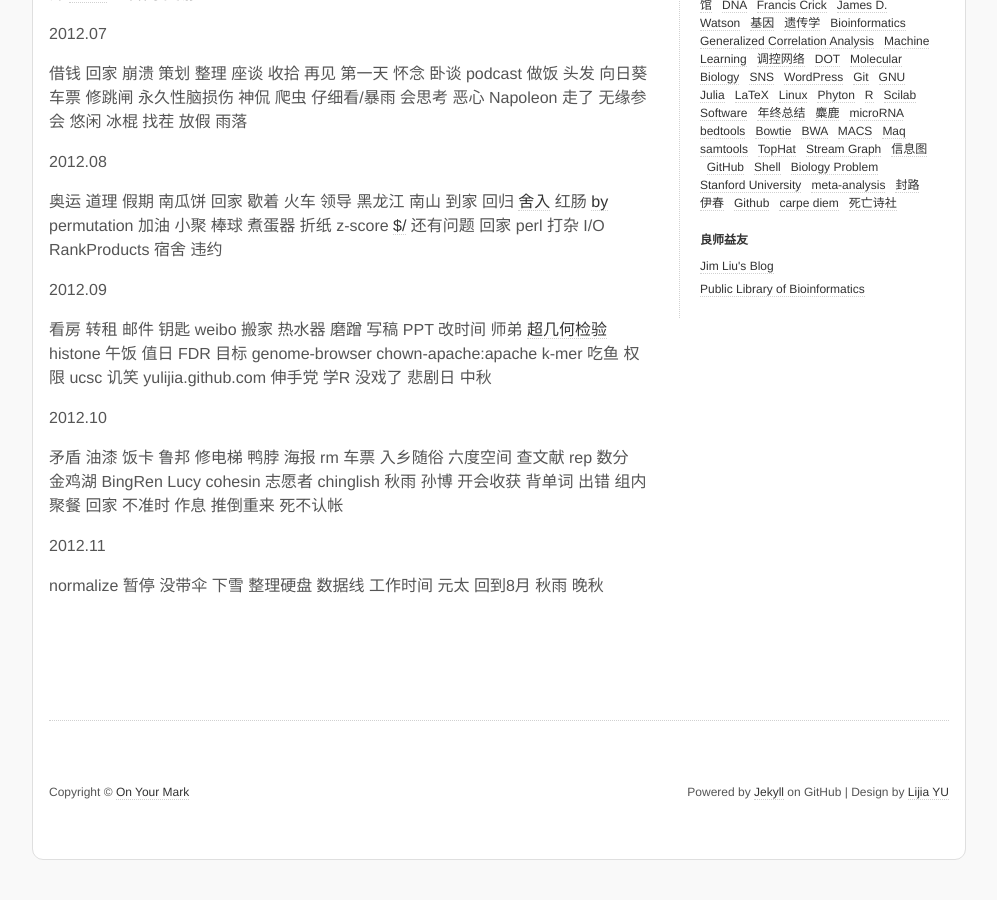
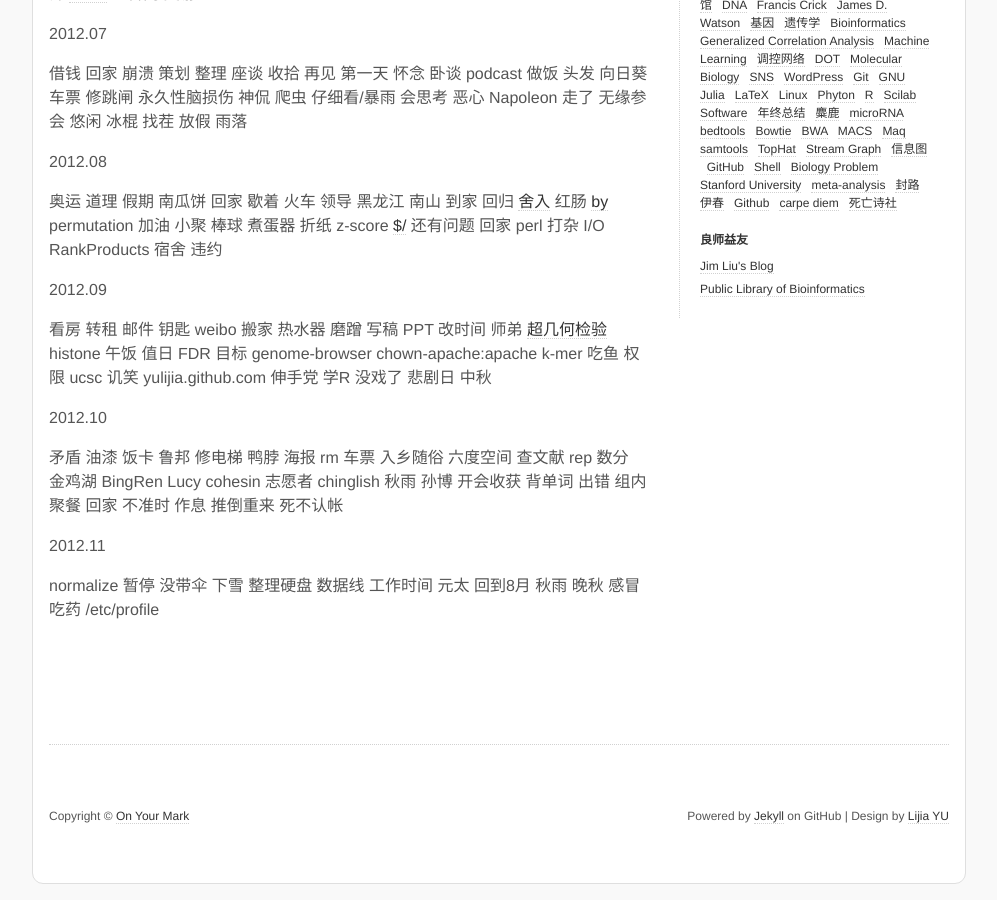
Before and after one commit to yulijia/cn, a Jekyll site: the page built from diary/index.md, in a window 1280 px wide and 900 px high, scrolled down 1059 px. Shown: the whole window, without its empty margins (141-1138 px from the left). Built offline with Jekyll 4.4.1, drawn with Linux system fonts in a browser that asks for light colours; before the commit the page ends 1935 px from its top, so only the background shows below that.

Commit message:
a new diary

```diff
--- a/diary/index.md
+++ b/diary/index.md
@@ -67,4 +67,4 @@ KDD [雨夹雪](http://weather.news.sina.com.cn/news/2012/0302/73005.html "雨
 2012.11
 
 
-normalize 暂停 没带伞 下雪 整理硬盘 数据线 工作时间 元太 回到8月 秋雨 晚秋
+normalize 暂停 没带伞 下雪 整理硬盘 数据线 工作时间 元太 回到8月 秋雨 晚秋 感冒 吃药 /etc/profile
```
